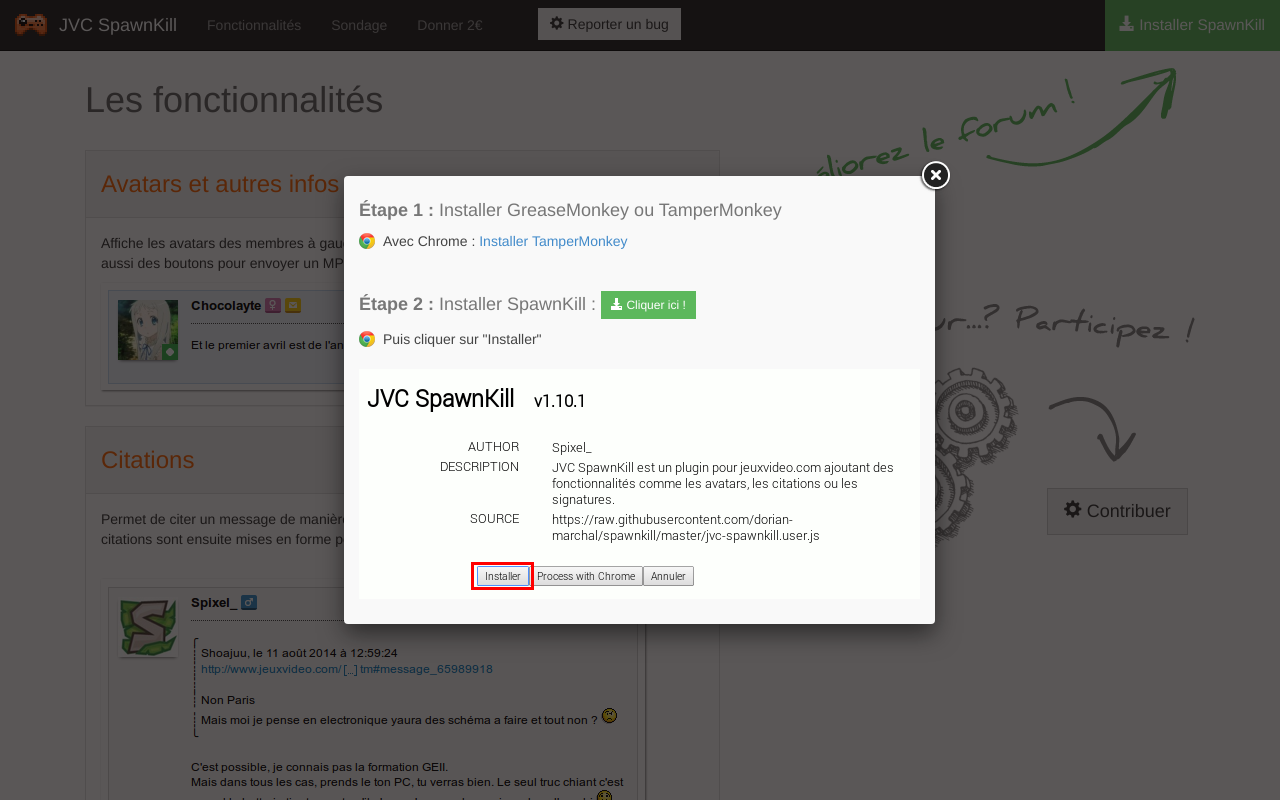
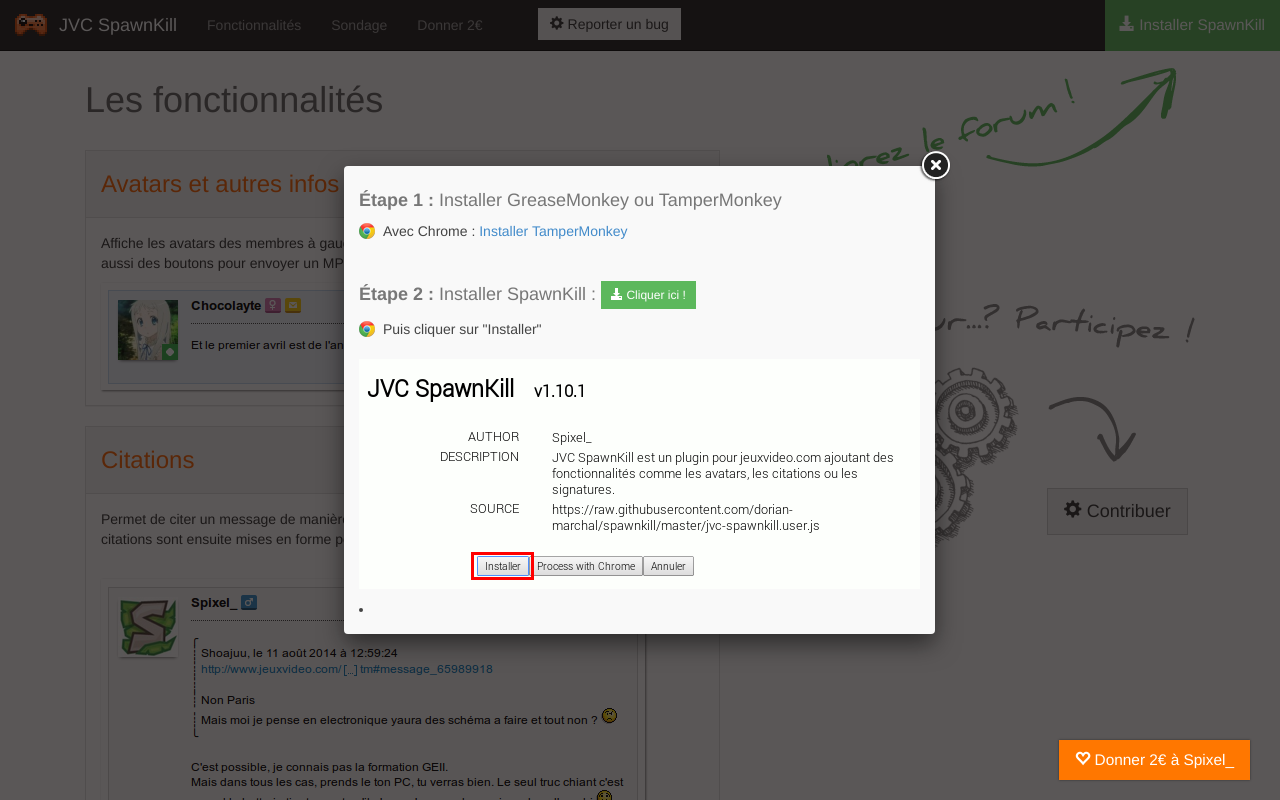
Before and after one commit to dorian-marchal/get-spawnkill, a PHP site: page / in a window 1280 px wide, after a click on "Installer SpawnKill". Run offline with PHP 8.4, Linux system fonts and the light colour scheme; some libraries are stand-ins or nearby versions.

Commit message:
Ajout d'un bouton de dons sur la box de téléchargement
Permet de donner une meilleure visibilité aux dons

```diff
--- a/css/style.css
+++ b/css/style.css
@@ -169,6 +169,15 @@ h3 {
 	margin-left: 10px;
 }
 
+.donation-download-button {
+	position: fixed;
+	bottom: 20px;
+	right: 30px;
+	box-shadow: 0px 0px 2px 0px rgba(0, 0, 0, 0.5);
+	background-color: #F70;
+	font-size: 1.1em;
+}
+
 
 
 @media (max-width: 1200px) {
--- a/download-box.php
+++ b/download-box.php
@@ -63,4 +63,18 @@
 			$(".gm-enabled").fadeIn();
 		}
 	</script>
+	<form target="_blank" style="display: none;" class="donation-download-form" action="https://www.paypal.com/cgi-bin/webscr" method="post">
+	    <input name="cmd" value="_donations" type="hidden">
+	    <input name="business" value="LHTF3GZ496X8U" type="hidden">
+	    <input name="lc" value="FR" type="hidden">
+	    <input name="item_name" value="Dorian Marchal" type="hidden">
+	    <input name="amount" value="2.00" type="hidden">
+	    <input name="currency_code" value="EUR" type="hidden">
+	    <input name="bn" value="PP-DonationsBF:1408178230-capture-du-2014-08-16-10-33-38.jpg:NonHostedGuest" type="hidden">
+	</form>
+	<li>
+	    <a class="donation-download-button btn btn-warning btn-lg" onclick="$('.donation-download-form').submit();" href="#">
+	    	<span class="glyphicon glyphicon-heart-empty"></span> Donner 2€ à Spixel_
+	    </a>
+	</li>
 </div>
```
